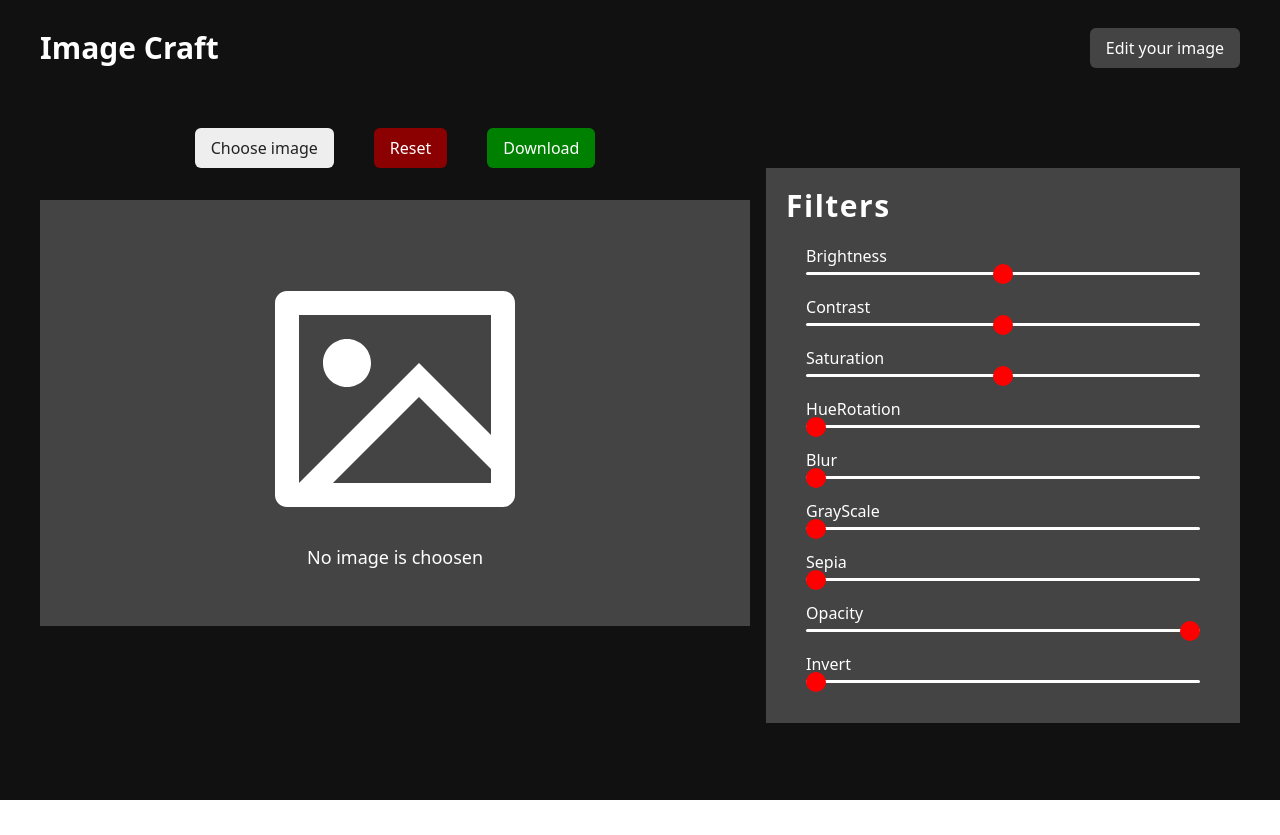
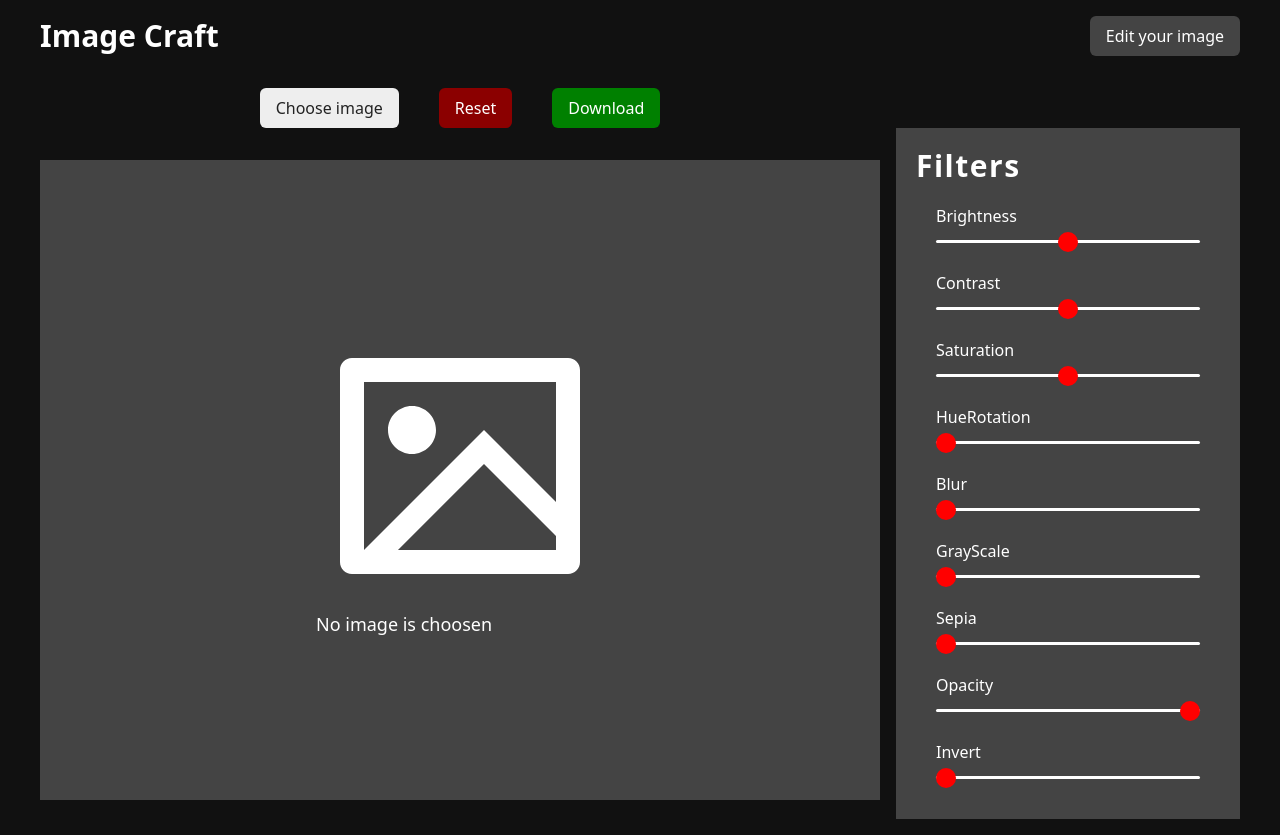
Before and after one commit to Vishalnaidu77/Image-editor-react, a React (Vite) app: page /editing in a window 1280 px wide. Before the commit the page ends 800 px from the top, so only its background shows below. Built offline with nearby package versions, Linux system fonts and the light colour scheme.

Commit message:
Add Canvas component and integrate image upload functionality in Editing page

```diff
--- /dev/null
+++ b/src/Components/Canvas.jsx
@@ -0,0 +1,39 @@
+import React, { useEffect, useRef, useState } from 'react'
+
+const Canvas = ({ img }) => {
+
+    const [imgSelected, setImageSelected] = useState(false)
+    let image = null;
+
+    const canvasRef = useRef(null)
+
+    useEffect(() => {
+        const canvasCtx = canvasRef.current.getContext("2d")
+
+        if(img){
+            setImageSelected(true)
+
+            img.onload = () => {
+                image = img;
+
+                canvasRef.current.width = img.width;
+                canvasRef.current.height = img.height;
+                canvasCtx.drawImage(img, 0, 0)
+            }
+        }
+        else{
+            setImageSelected(false)
+        }
+    }, [img])
+
+  return (
+    <canvas
+        ref={canvasRef}
+        className={`w-full h-full bg-white`}
+        id="canvas"
+    ></canvas>
+
+  )
+}
+
+export default Canvas
--- a/src/Components/FilterRange.jsx
+++ b/src/Components/FilterRange.jsx
@@ -1,9 +1,8 @@
 import React, { useState } from 'react'
 
 const FilterRange = ({ filterName, value, min, max, unit, filters, setFilters }) => {
-  console.log(min, max, value);
   return (
-    <label className='flex flex-col'>
+    <label className='flex flex-col gap-2 text-md font-medium'>
         {filterName}
         <input
             className='filter-range'
--- a/src/Components/Navbar.jsx
+++ b/src/Components/Navbar.jsx
@@ -4,7 +4,7 @@ import Button from './Button'
 
 const Navbar = () => {
   return (
-    <nav className='flex justify-between items-center py-7 px-10'>
+    <nav className='flex justify-between items-center py-4 px-10'>
       <div className="left">
         <h1 className='text-3xl font-bold text-[#fff]'>Image Craft</h1>
       </div>
--- a/src/Pages/Editing.jsx
+++ b/src/Pages/Editing.jsx
@@ -1,6 +1,7 @@
 import React, { useState } from 'react'
 import Button from '../Components/Button';
 import FilterRange from '../Components/FilterRange';
+import Canvas from '../Components/Canvas';
 
 const Editing = () => {
 
@@ -61,31 +62,54 @@ const Editing = () => {
     },
   })
 
+  const [img, setImg] = useState(null)
+
+  const getFile = (e) => {
+    const file = e.target.files[0]
+    const newImg = new Image()
+    newImg.src = URL.createObjectURL(file)
+    setImg(newImg)
+  }
+
   return (
     <main>
-      <section className='py-8 px-10 flex gap-4'>
-        <div className="left w-[60%] flex flex-col gap-8 items-center">
+      <section className='py-4 px-10 flex gap-4'>
+        <div className="left w-[70%] flex flex-col gap-8 items-center">
           <div className="top flex justify-center gap-10 items-center">
             <label
             htmlFor="image-input"
             className='py-2 px-4 bg-[#eee] text-[#222] rounded-md cursor-pointer'
             >
               Choose image
-              <input type="file" id='image-input' accept='image/*' hidden/>
+              <input
+                type="file"
+                id='image-input'
+                accept='image/*'
+                onChange={(e) => getFile(e)}
+                hidden
+              />
             </label>
             <Button text="Reset" color="darkRed"/>
             <Button text="Download" color="green"/>
           </div>
-          <div className="bottom bg-[#444] w-full aspect-[5/3]">
-            <div className="placeholder flex flex-col items-center justify-center h-full">
+          <div className="bottom bg-[#444] w-full h-[80vh] aspect-[5/3] flex flex-col items-center justify-center p-8">
+            <div className={`placeholder ${img ? 'hidden' : 'block'}`}>
                <svg className='h-72' xmlns="http://www.w3.org/2000/svg" viewBox="0 0 24 24" fill="currentColor"><path d="M2.9918 21C2.44405 21 2 20.5551 2 20.0066V3.9934C2 3.44476 2.45531 3 2.9918 3H21.0082C21.556 3 22 3.44495 22 3.9934V20.0066C22 20.5552 21.5447 21 21.0082 21H2.9918ZM20 15V5H4V19L14 9L20 15ZM20 17.8284L14 11.8284L6.82843 19H20V17.8284ZM8 11C6.89543 11 6 10.1046 6 9C6 7.89543 6.89543 7 8 7C9.10457 7 10 7.89543 10 9C10 10.1046 9.10457 11 8 11Z"></path></svg>
                <p className='text-lg'>No image is choosen</p>
             </div>
+            {img
+              ? (
+                <div className='canvas-element h-[95%]'>
+                  <Canvas img={img}/>
+                </div>
+              )
+              : null
+              }
           </div>
         </div>
-        <div className="right w-[40%] bg-[#444] mt-10 p-5">
+        <div className="right w-[30%] bg-[#444] mt-10 p-5">
           <h1 className='text-3xl font-semibold tracking-wider'>Filters</h1>
-        <div className="filters p-5 flex flex-col gap-5">
+          <div className="filters p-5 flex flex-col gap-7">
             {Object.keys(filters).map(filter => {
               return <FilterRange
                         filterName={filter}
```
